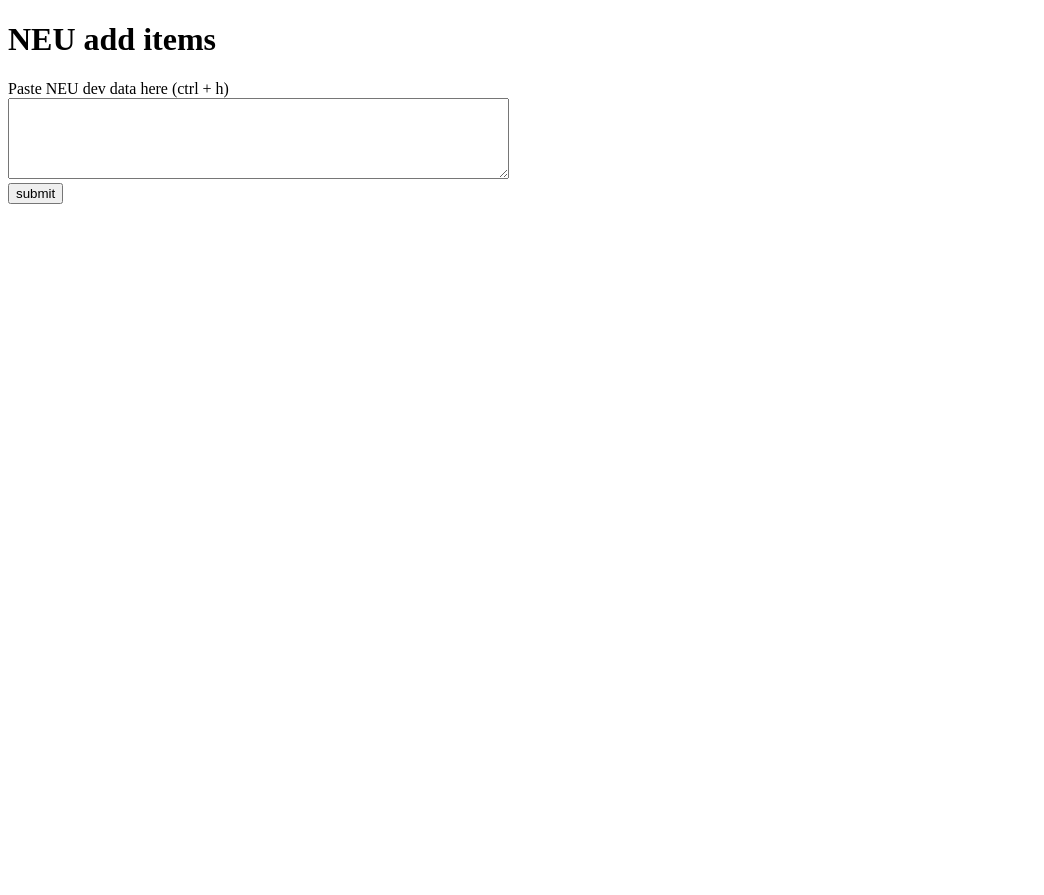
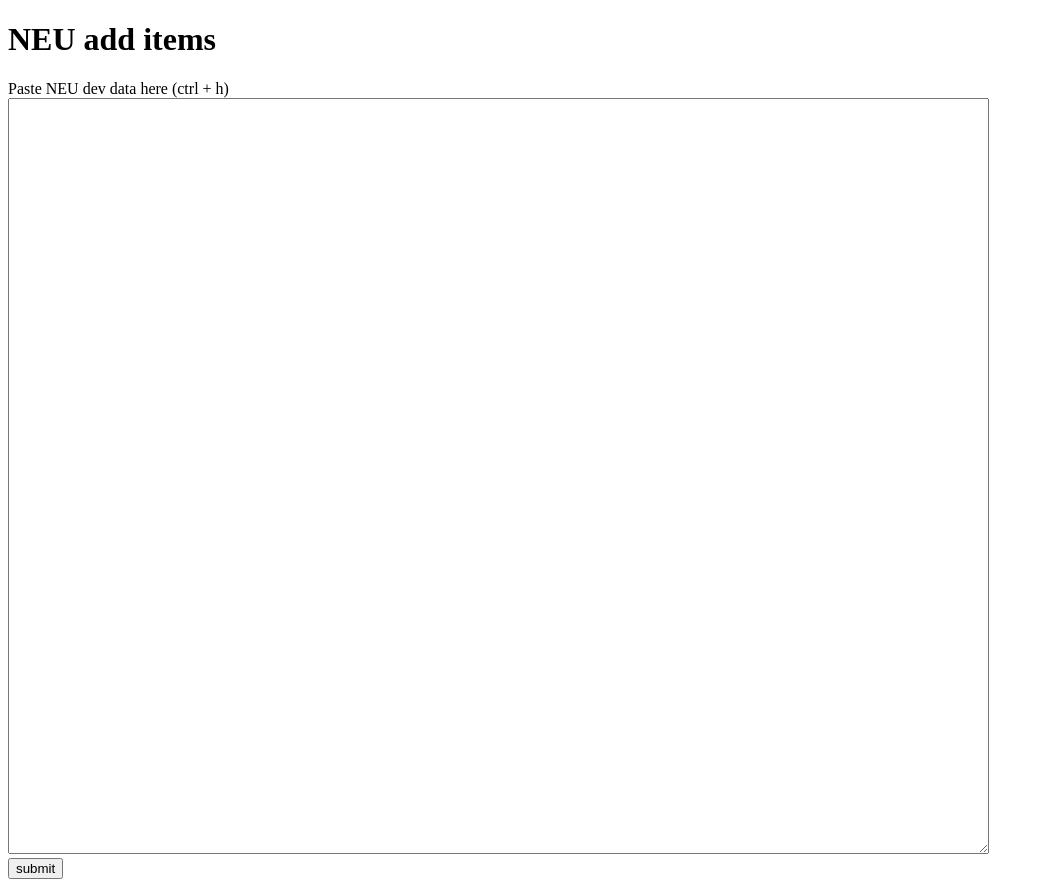
Before and after one commit to DeDiamondPro/NEU-repo-tools, a website: page item creator/public/index.html in a window 1280 px wide. Shown: the whole page, without its empty margins (0-1044 px from the left). Before the commit the page ends 800 px from the top, so only its background shows below. Drawn offline with Linux system fonts and the light colour scheme.

Commit message:
tried to do some things but competly failed, will try again tommorow

```diff
--- a/item creator/public/index.html
+++ b/item creator/public/index.html
@@ -7,7 +7,7 @@
     <h1>NEU add items</h1>
     <p>
         <form action = "/step1.html" method = "get" name = "form">Paste NEU dev data here (ctrl + h)<br>
-            <textarea rows = "5" cols = "60" name = "data"></textarea><br>
+            <textarea rows = "50" cols = "120" name = "data"></textarea><br>
             <input type = "submit" value = "submit"/>
         </form>
     </p>
```
Also changed, not shown: item creator/public/step1.html (+5 -2 lines).
